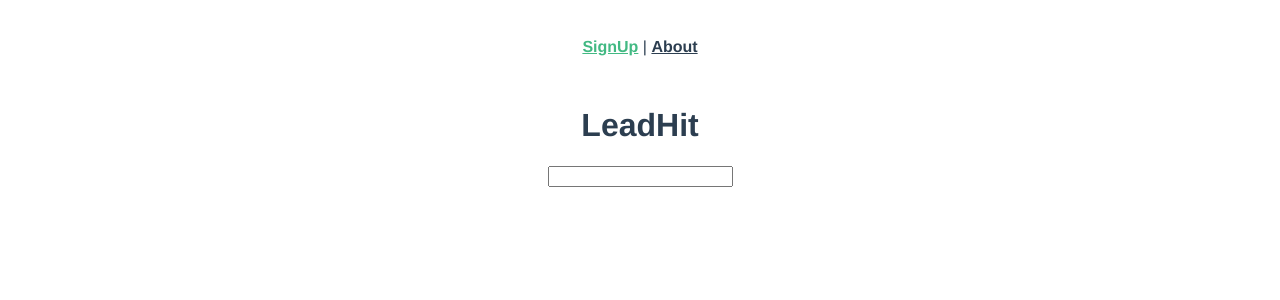
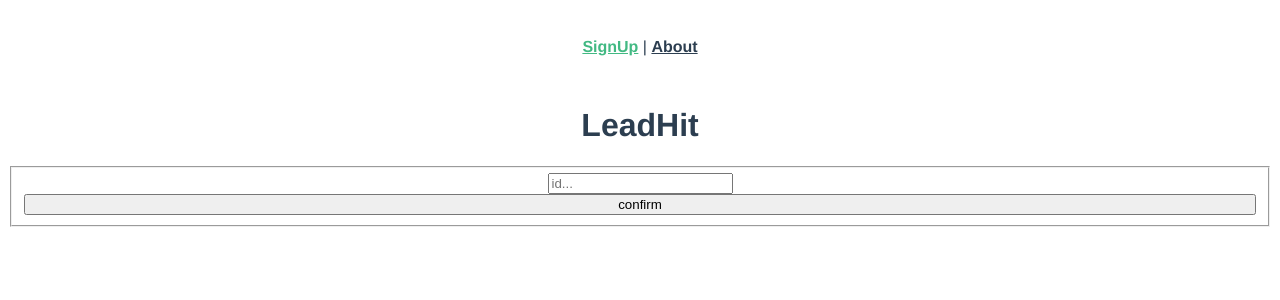
Before and after one commit to EGRrqq/analytics, a Vue app: page / in a window 1280 px wide. Shown: the top 300 px of the page. Built offline with nearby package versions, Linux system fonts and the light colour scheme.

Commit message:
feat: add submit btn
feat: validate form on submit

```diff
--- a/src/components/FormBuilder.vue
+++ b/src/components/FormBuilder.vue
@@ -1,15 +1,28 @@
 <template>
-  <div>
-    <FormInput placeholder="id..."></FormInput>
-  </div>
+  <fieldset>
+    <FormInput ref="inputRef" placeholder="id..."></FormInput>
+    <button type="submit" @click="formSubmit">confirm</button>
+  </fieldset>
 </template>
 
-<script>
-import { Component, Vue } from "vue-property-decorator";
+<script lang="ts">
+import { Component, Ref, Vue } from "vue-property-decorator";
 import FormInput from "@/components/form-items/FormInput.vue";
 
 @Component({
   components: { FormInput },
 })
-export default class FormBuild extends Vue {}
+export default class FormBuild extends Vue {
+  @Ref() readonly inputRef!: FormInput;
+
+  formSubmit() {
+    this.inputRef.validateInput();
+  }
+}
 </script>
+
+<style scoped>
+fieldset {
+  display: grid;
+}
+</style>
--- a/src/components/form-items/FormInput.vue
+++ b/src/components/form-items/FormInput.vue
@@ -3,7 +3,7 @@
     <input
       type="text"
       v-model="inputValue"
-      :placeholder="id"
+      :placeholder="placeholder"
       @input="validateInput"
       required
     />
@@ -16,13 +16,13 @@ import { Component, Prop, Vue } from "vue-property-decorator";
 
 @Component
 export default class FormInput extends Vue {
-  @Prop({ default: "" }) placeholder: string;
+  @Prop({ default: "" }) placeholder!: string;
 
   inputValue = "";
   error = "";
 
   validateInput() {
-    this.inputValue.length < 24
+    this.inputValue.length !== 24
       ? (this.error = "id сайта должен содержать 24 символа")
       : (this.error = "");
   }
```
